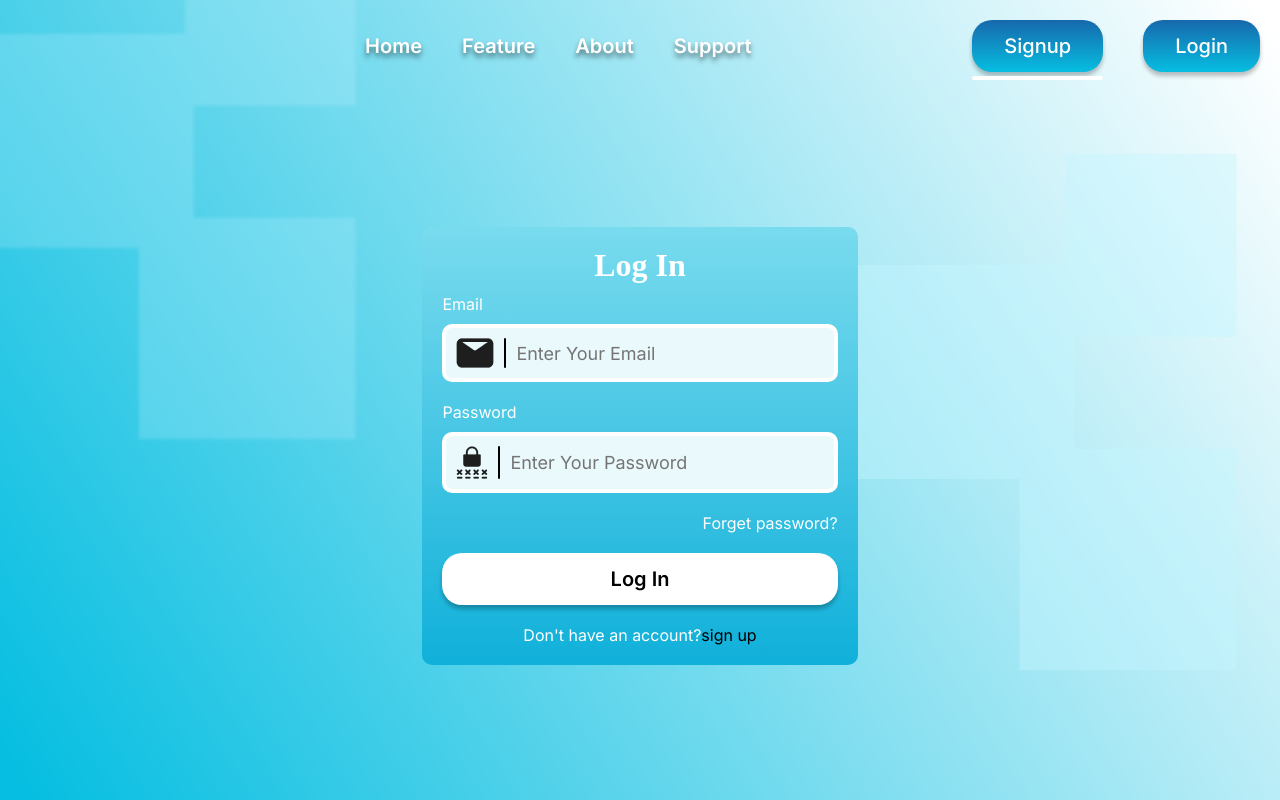
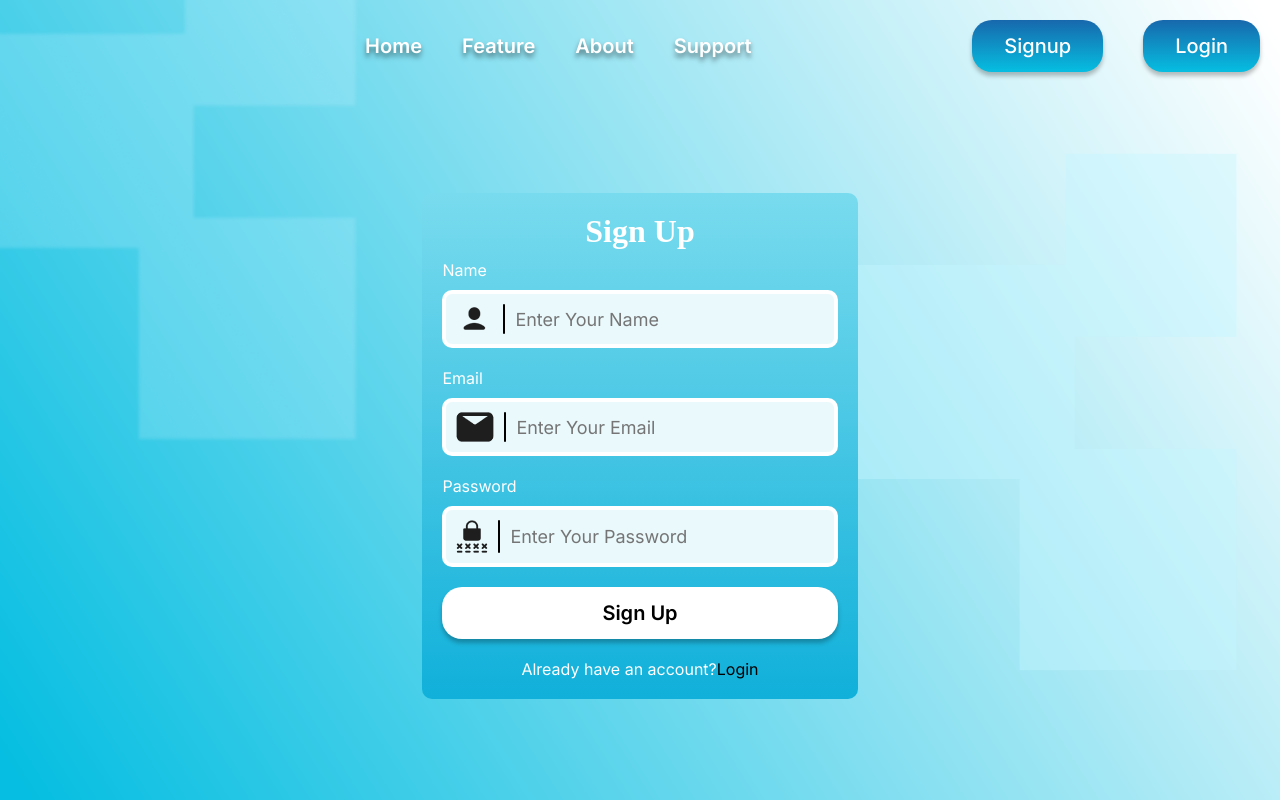
Before and after one commit to sonudeshwalgd/problempro-client, a React (Create React App) app: page /signup in a window 1280 px wide. Shown: the top 800 px of the page. Built offline with nearby package versions, Linux system fonts and the light colour scheme; a web font is replaced by a local one.

Commit message:
created signup page

```diff
--- a/src/core/common/HomepageNavbar.js
+++ b/src/core/common/HomepageNavbar.js
@@ -13,7 +13,7 @@ export default function HomepageNavbar() {
         <NavLink
           to="/"
           className={({ isActive, isPending }) =>
-            isPending ? "pending" : isActive ? "active" : ""
+            isPending ? "" : isActive ? "" : ""
           }
         >
           <img style={{visibility:"hidden"}} src={logo} />
@@ -70,7 +70,7 @@ export default function HomepageNavbar() {
            <NavLink
               to="/signup"
               className={({ isActive, isPending }) =>
-                isPending ? "pending" : isActive ? "active" : ""
+                isPending ? "" : isActive ? "" : ""
               }
             >
               <button className="primary-btn">
@@ -82,7 +82,7 @@ export default function HomepageNavbar() {
            <NavLink
               to="/login"
               className={({ isActive, isPending }) =>
-                isPending ? "pending" : isActive ? "active" : ""
+                isPending ? "" : isActive ? "" : ""
               }
             >
               <button className="primary-btn">
--- a/src/core/common/Signup.js
+++ b/src/core/common/Signup.js
@@ -1,6 +1,7 @@
 import React from 'react'
 import { styled } from 'styled-components'
 import background from "./../../assets/images/common/loginbackground.png"
+import user from "./../../assets/images/common/User.png"
 import email from "./../../assets/images/common/Layer 2.png"
 import password from "./../../assets/images/common/Vector (1).png"
 
@@ -8,8 +9,16 @@ export default function Signup() {
   return (
     <Wrapper>
         <div className="body">
-            <h1>Log In</h1>
+            <h1>Sign Up</h1>
             <div className="wrapper">
+                <div className="input-label-wrapper">
+                    <label>Name</label>
+                    <div className="input-wrapper">
+                     <img src={user} alt="" />
+                     <hr />
+                     <input type="text" placeholder='Enter Your Name' />
+                    </div>
+                </div>
                 <div className="input-label-wrapper">
                     <label>Email</label>
                     <div className="input-wrapper">
@@ -27,9 +36,8 @@ export default function Signup() {
                     </div>
 
                 </div>
-                <p className='forget'>Forget password?</p>
-                <button className='btn-2'>Log In</button>
-                <p className='signup'>Don't have an account?<span>sign up</span></p>
+                <button className='btn-2'>Sign Up</button>
+                <p className='signup'>Already have an account?<span>Login</span></p>
 
             </div>
         </div>
```
Also changed, not shown: src/assets/images/common/User.png (added).
